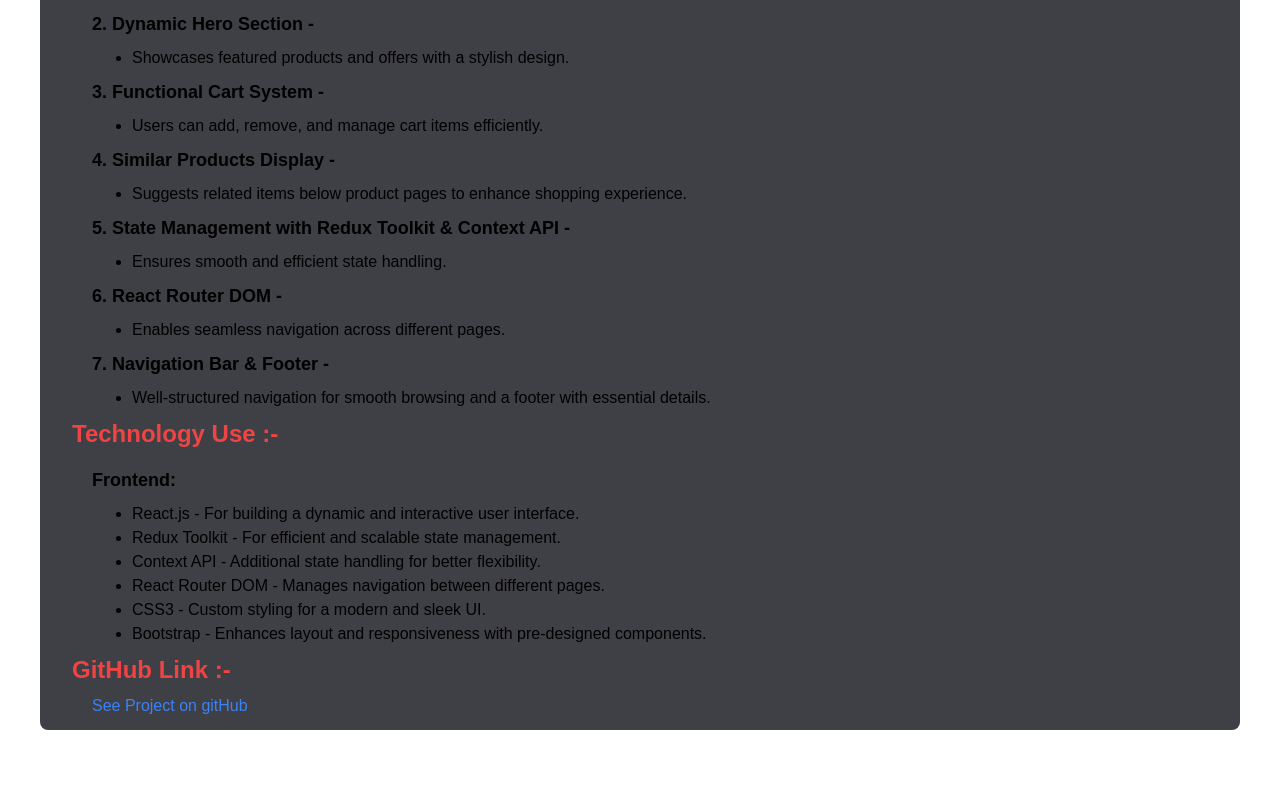
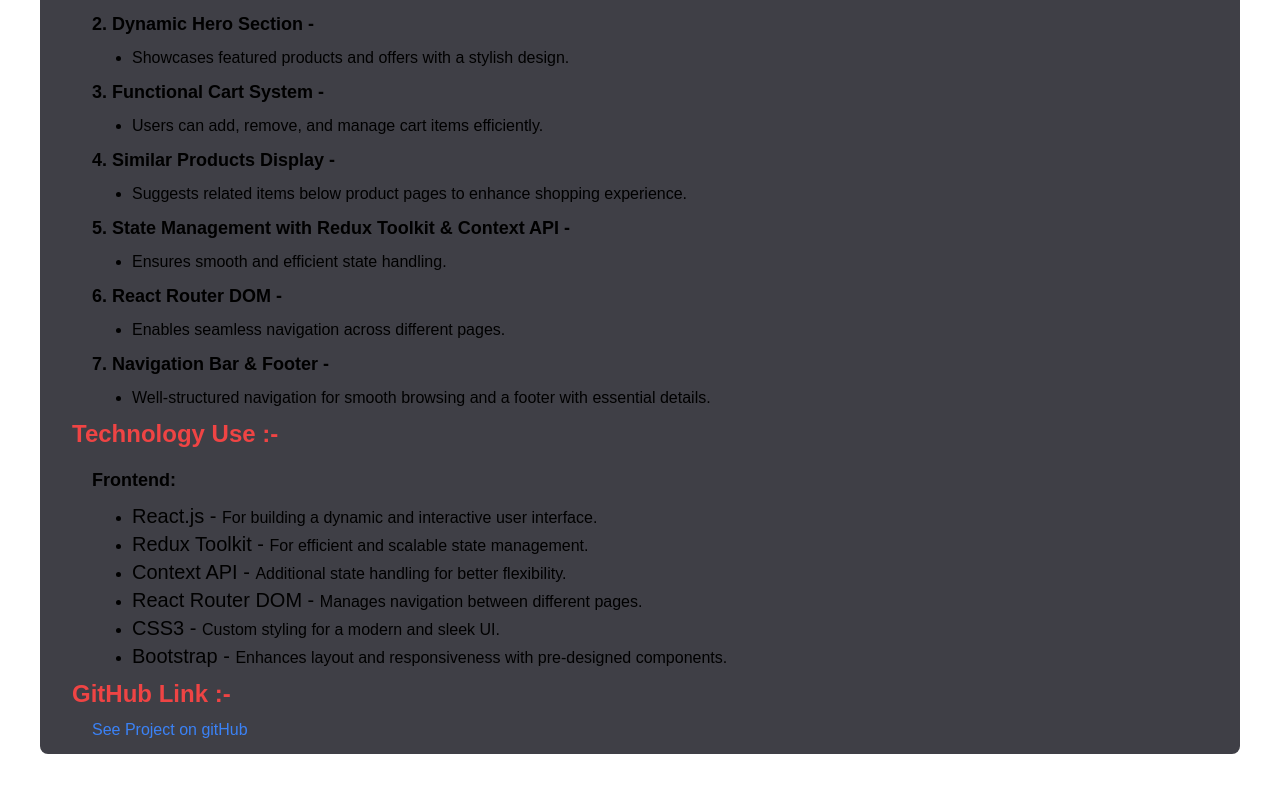
Before and after one commit to abhijit84842/Abhijit_Portfolio, a Next.js app: page /pages/projectall/overview/wearcollectionoverview in a window 1280 px wide. Shown: the part 1278-2070 px from the top of the page. Before the commit the page ends 2048 px from the top, so only its background shows below. Built offline with nearby package versions, Linux system fonts and the light colour scheme.

Commit message:
ui update

```diff
--- a/app/components/ProjectsOverview/MyntraClone.js
+++ b/app/components/ProjectsOverview/MyntraClone.js
@@ -207,12 +207,17 @@ const MyntraClone = () => {
           <ul className="ml-10 list-disc mt-2">
             <h3 className="text-lg font-semibold mb-2">Frontend:</h3>
             <li className="ml-10">
-              React.js - For building a dynamic and interactive user interface.
+              <span className="text-xl">React.js - </span>For building a dynamic
+              and interactive user interface.
             </li>
             <li className="ml-10">
-              useState Hook - Manages cart state and updates UI dynamically.
+              <span className="text-xl">useState Hook - </span>Manages cart
+              state and updates UI dynamically.
             </li>
-            <li className="ml-10">CSS3 - Provides a clean, modern design.</li>
+            <li className="ml-10">
+              <span className="text-xl">CSS3 - </span>Provides a clean, modern
+              design.
+            </li>
           </ul>
         </div>
         <div className="github-link">
--- a/app/components/ProjectsOverview/WearCollection.js
+++ b/app/components/ProjectsOverview/WearCollection.js
@@ -340,13 +340,13 @@ const WearCollection = () => {
           <ul className="ml-10 list-disc mt-2">
             <h3 className="text-lg font-semibold mb-2">Frontend:</h3>
             <li className="ml-10">
-              React.js - For building a dynamic and interactive user interface.
+              <span className="text-xl">React.js - </span>For building a dynamic and interactive user interface.
             </li>
-            <li className="ml-10">Redux Toolkit - For efficient and scalable state management.</li>
-            <li className="ml-10">Context API - Additional state handling for better flexibility.</li>
-            <li className="ml-10">React Router DOM - Manages navigation between different pages.</li>
-            <li className="ml-10">CSS3 - Custom styling for a modern and sleek UI.</li>
-            <li className="ml-10">Bootstrap - Enhances layout and responsiveness with pre-designed components.</li>
+            <li className="ml-10"><span className="text-xl">Redux Toolkit - </span>For efficient and scalable state management.</li>
+            <li className="ml-10"><span className="text-xl">Context API - </span>Additional state handling for better flexibility.</li>
+            <li className="ml-10"><span className="text-xl">React Router DOM - </span>Manages navigation between different pages.</li>
+            <li className="ml-10"><span className="text-xl">CSS3 - </span>Custom styling for a modern and sleek UI.</li>
+            <li className="ml-10"><span className="text-xl">Bootstrap - </span>Enhances layout and responsiveness with pre-designed components.</li>
           </ul>
         </div>
         <div className="github-link">
```
